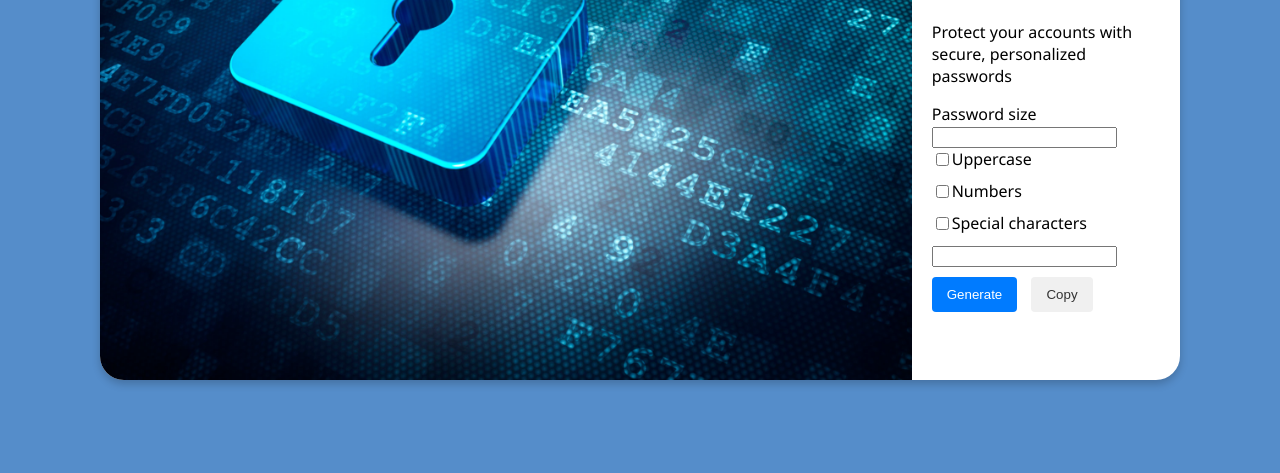
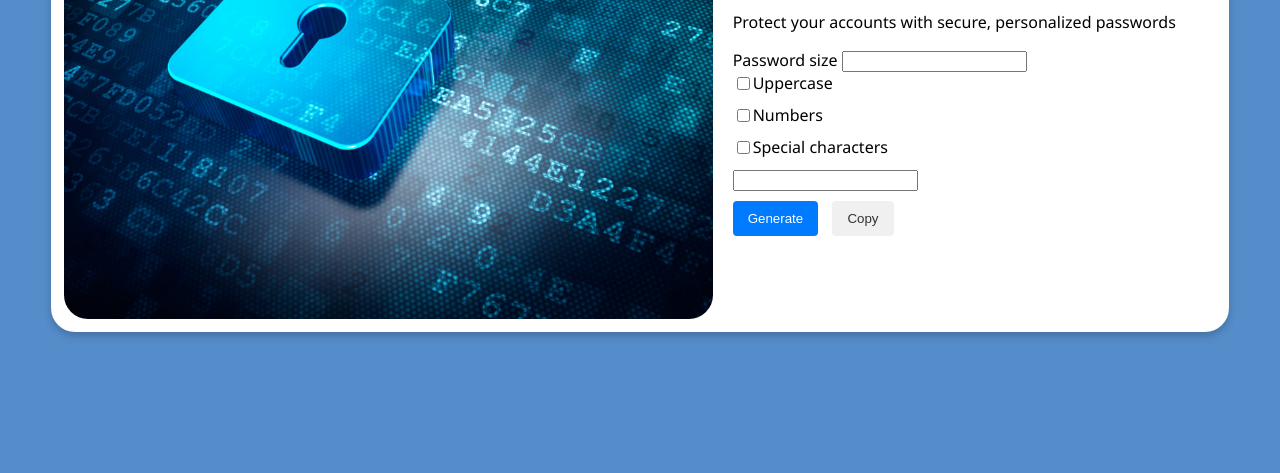
Before and after one commit to brennorcsilva/52-Week-Project, a plain HTML site: page Secure password generator/index.html in a window 1280 px wide. Shown: the part 327-800 px from the top of the page. Drawn offline with Linux system fonts and the light colour scheme.

Commit message:
Commiting CSS changes

```diff
--- a/Secure password generator/style.css
+++ b/Secure password generator/style.css
@@ -10,16 +10,21 @@ body {
 
 .container {
     display: flex;
+    padding: 1%;
     background: #fff;
     border-radius: 24px;
     box-shadow: 0 4px 8px rgba(0, 0, 0, 0.2);
     overflow: hidden;
-    width: 1080px;
+    width: 90%;
 }
 
+.image-section {
+    width: 70%;
+}
 .image-section img {
     width: 100%;
     height: 100%;
+    border-radius: 24px;
 }
 
 .form-section {
```
